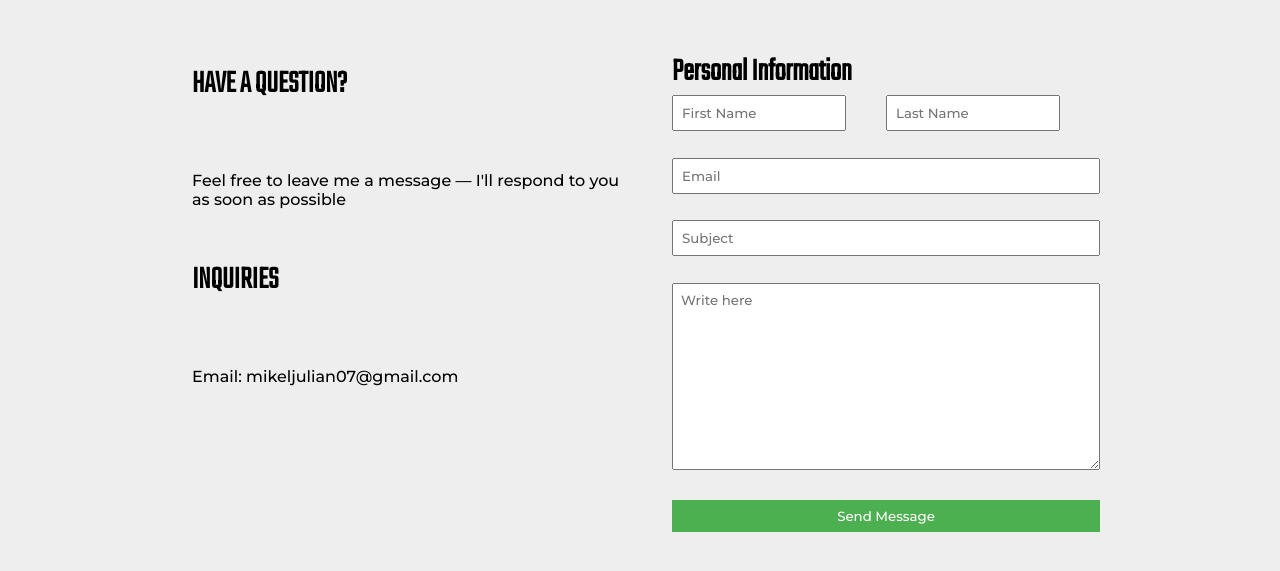
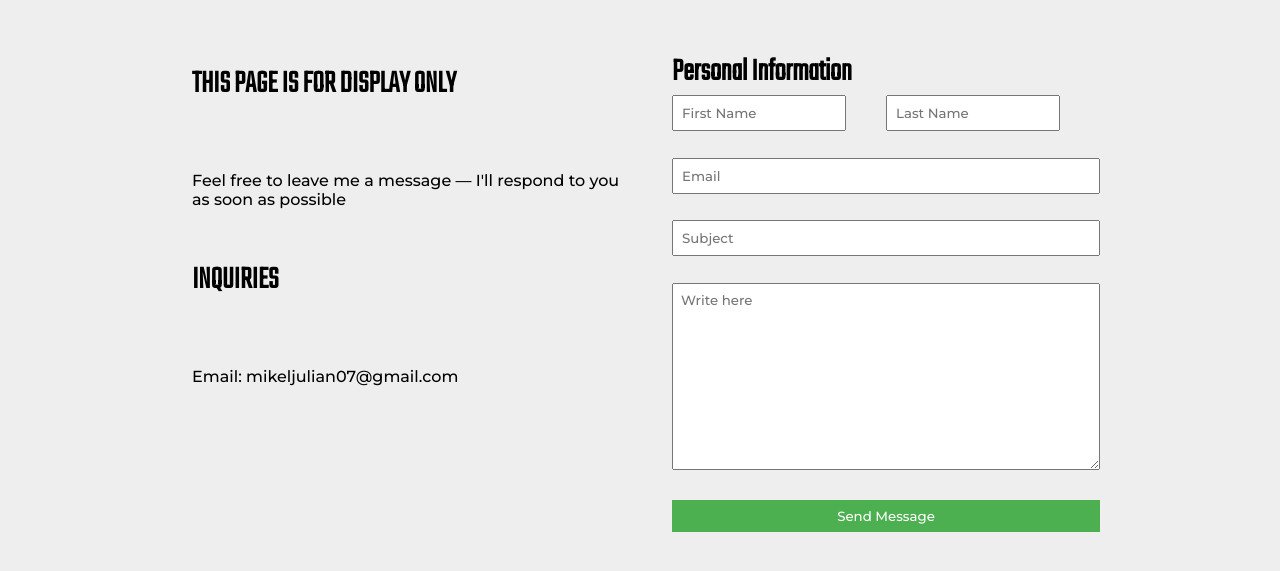
Before and after one commit to MikelJulian/MikelJulian.github.io, a plain HTML site: page Contacto.html in a window 1280 px wide. Shown: the part 147-718 px from the top of the page. Drawn offline with Linux system fonts and the light colour scheme.

Commit message:
Update Contacto.html

```diff
--- a/Contacto.html
+++ b/Contacto.html
@@ -43,7 +43,7 @@
     </section>
     <div id="Contacto">
         <div id="mensaje-container">
-            <h1>HAVE A QUESTION?</h1>
+            <h1>THIS PAGE IS FOR DISPLAY ONLY</h1>
             <p>Feel free to leave me a message — I'll respond to you as soon as possible</p>
             <h2>INQUIRIES</h2>
             <p>Email: mikeljulian07@gmail.com</p>
```
